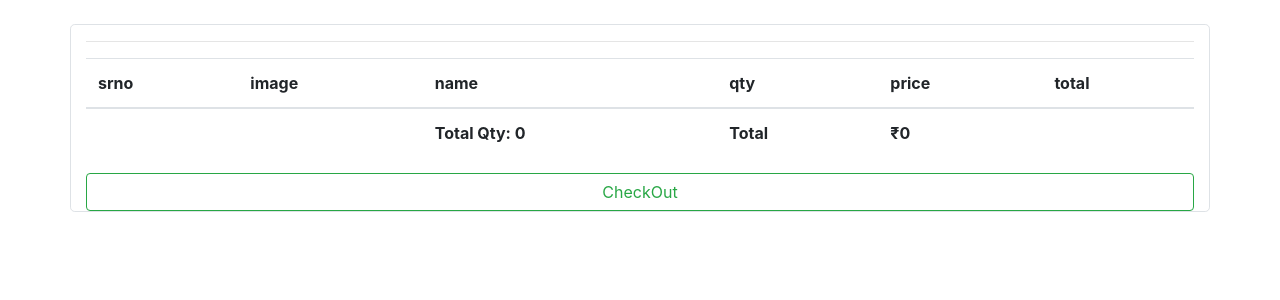
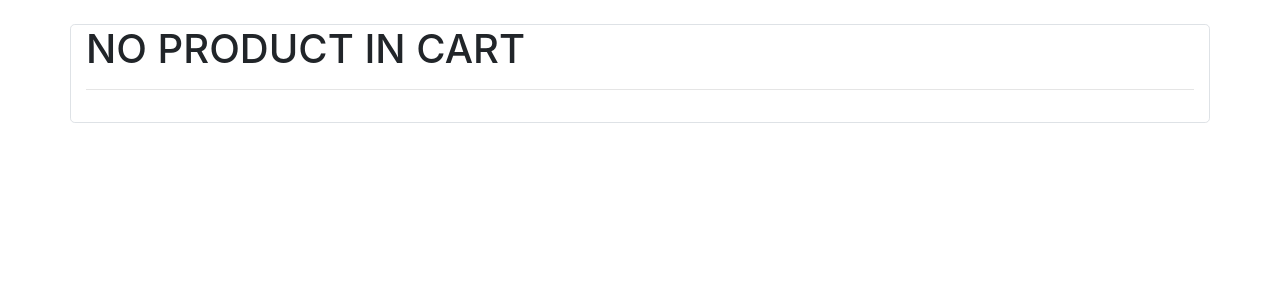
Before and after one commit to shatishdesai202/Django-Ecommerce, a Django app: page /cart/ in a window 1280 px wide. Shown: the part 56-356 px from the top of the page. Run offline with Django 3.2, Linux system fonts and the light colour scheme; lists and menus that the app fills with data are empty; some libraries are stand-ins or nearby versions.

Commit message:
Cart Change

```diff
--- a/ecommerce/product/views.py
+++ b/ecommerce/product/views.py
@@ -90,9 +90,10 @@ class signup(View):
 class Login(View):
 
     return_url = None
+
     def get(self, request):
         Login.returnurl = request.GET.get('return_url')
-        print('url--->',Login.returnurl)
+        print('url--->', Login.returnurl)
         return render(request, 'product/login.html')
 
     def post(self, request):
@@ -133,6 +134,7 @@ def logout(request):
 class Cart(View):
 
     def get(self, request):
+        error_message = None
         cart = request.session.get('cart')
         if cart:
             pass
@@ -140,9 +142,13 @@ class Cart(View):
             request.session['cart'] = {}
 
         ids = request.session.get('cart').keys()
-        print(request.session.get('cart').values())
+
         product_detail = Product.get_product_detail(ids)
-        context = {'products': product_detail}
+
+        if len(product_detail) == 0:
+            error_message = "NO PRODUCT IN CART"
+
+        context = {'products': product_detail, 'error_message':error_message}
         return render(request, 'product/cart.html', context)
 
 
--- a/ecommerce/templates/product/cart.html
+++ b/ecommerce/templates/product/cart.html
@@ -7,6 +7,7 @@
 <div class="border rounded-lg container mt-4">
     <div class="">
         <table class="table">
+        {% if not error_message %}
             <thead>
                 <tr>
                     <th>srno</th>
@@ -41,11 +42,16 @@
                 </tr>
 
             </tfoot>
+          {% else %}
+          <h1>{{error_message}}</h1>
+          {% endif %}
             <hr>
 
         </table>
         <div>
+        {% if not error_message %}
             <a data-toggle="modal" data-target="#exampleModal" class="btn btn-block btn-outline-success" href="" class="">CheckOut</a>
+        {% endif %}
         </div>
     </div>
 </div>
```
Also changed, not shown: ecommerce/db.sqlite3.
